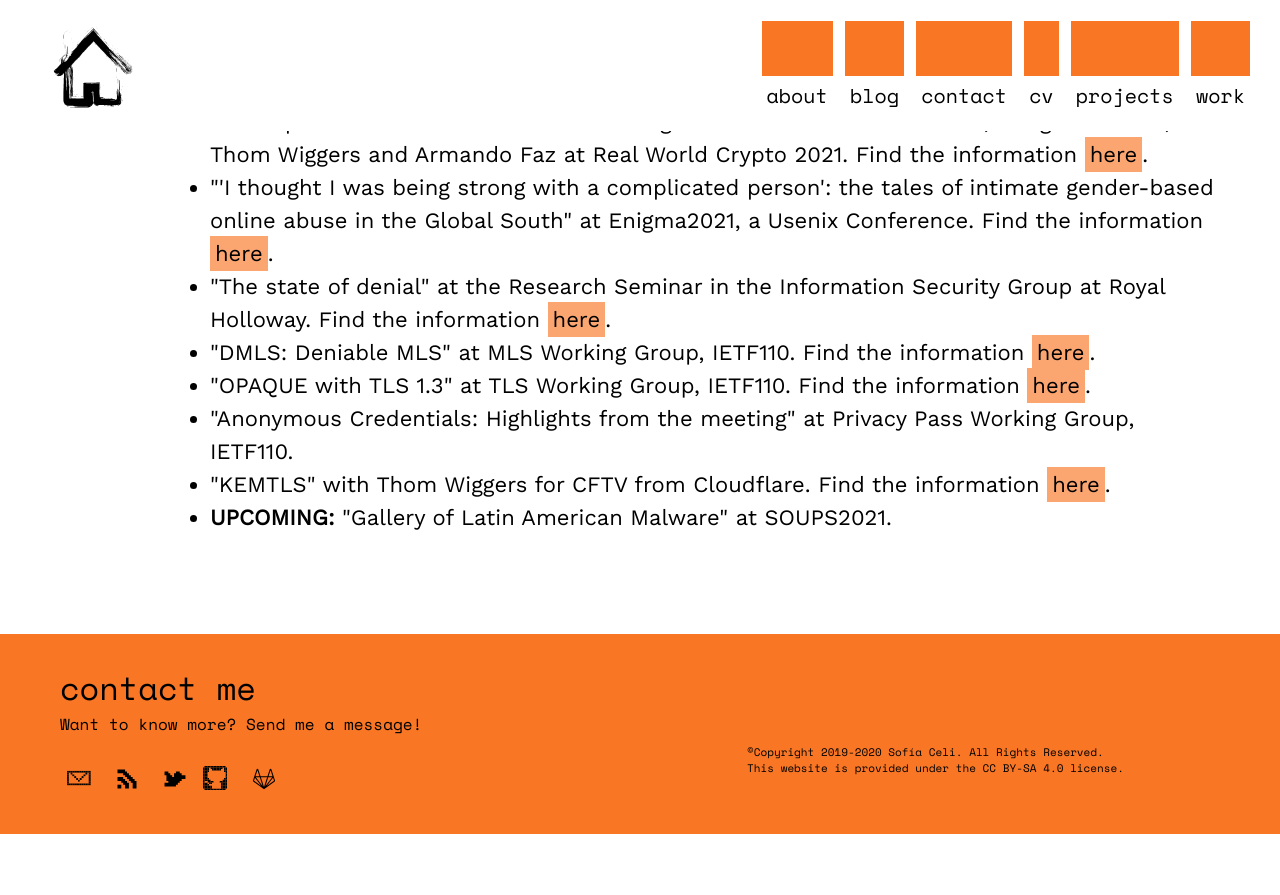
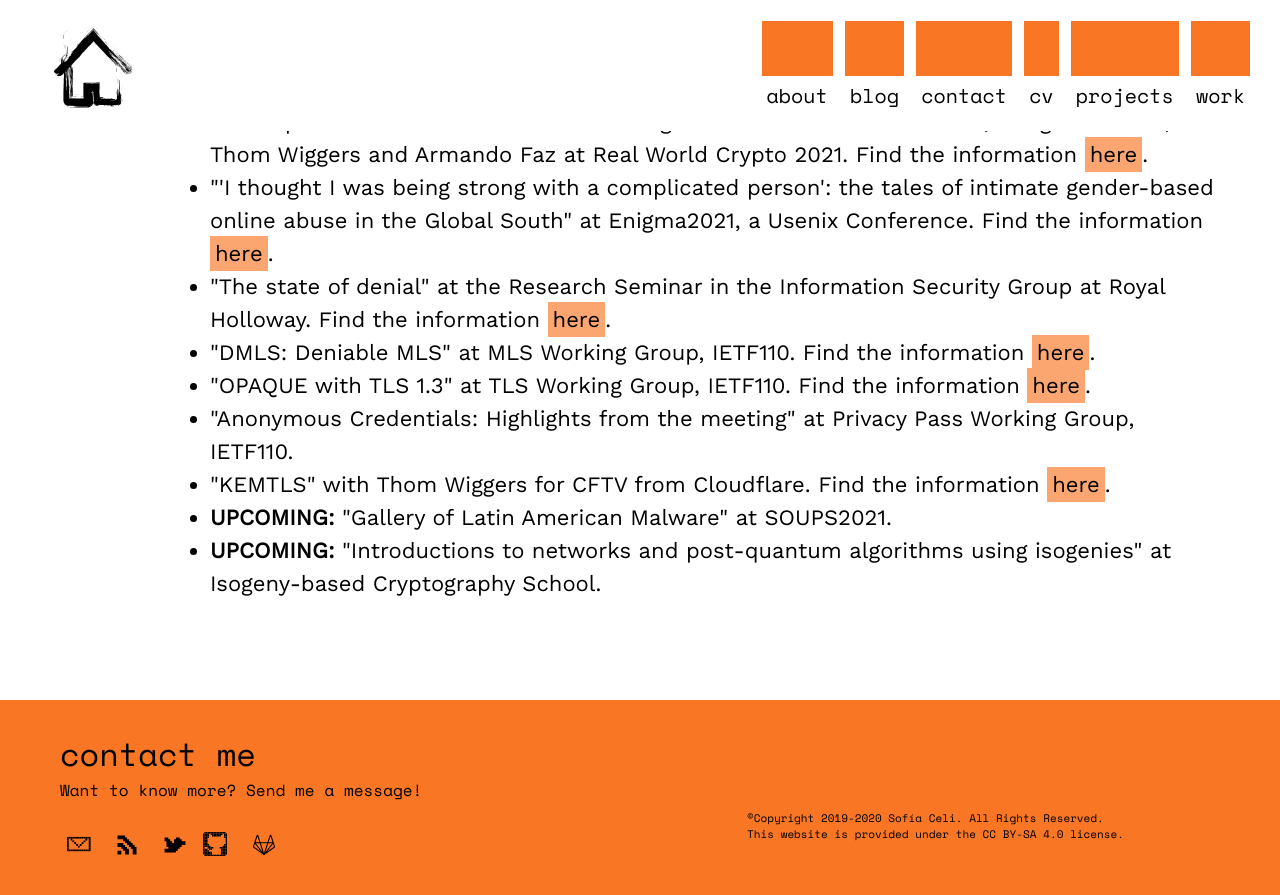
Before and after one commit to claucece/claucece.github.io, a Jekyll site: the page built from research.html, in a window 1280 px wide and 900 px high, scrolled down 4713 px. Shown: the top 895 px of the window. Built offline with Jekyll 4.4.1, drawn with Linux system fonts in a browser that asks for light colours; before the commit the page ends 5547 px from its top, so only the background shows below that.

Commit message:
Other thingy

```diff
--- a/research.html
+++ b/research.html
@@ -125,6 +125,7 @@ tags: menu
 		  <li>"Anonymous Credentials: Highlights from the meeting" at Privacy Pass Working Group, IETF110.</li>
 	    <li>"KEMTLS" with Thom Wiggers for CFTV from Cloudflare. Find the information <a href="https://cloudflare.tv/event/2Mh0Mwr8QXtZ5tla9qSIbk" target="_blank">here</a>.</li>
 	    <li><strong>UPCOMING: </strong>"Gallery of Latin American Malware" at SOUPS2021.</li>
+	    <li><strong>UPCOMING: </strong>"Introductions to networks and post-quantum algorithms using isogenies" at Isogeny-based Cryptography School.</li>
     </ul>
   </div>
 </div>
```
